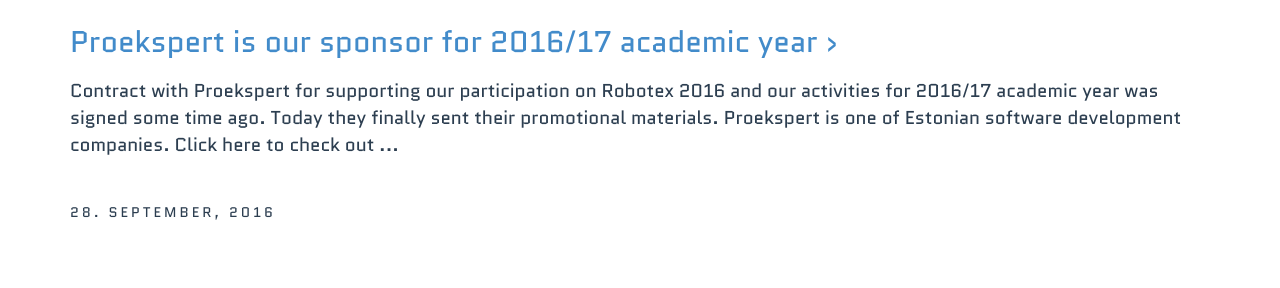
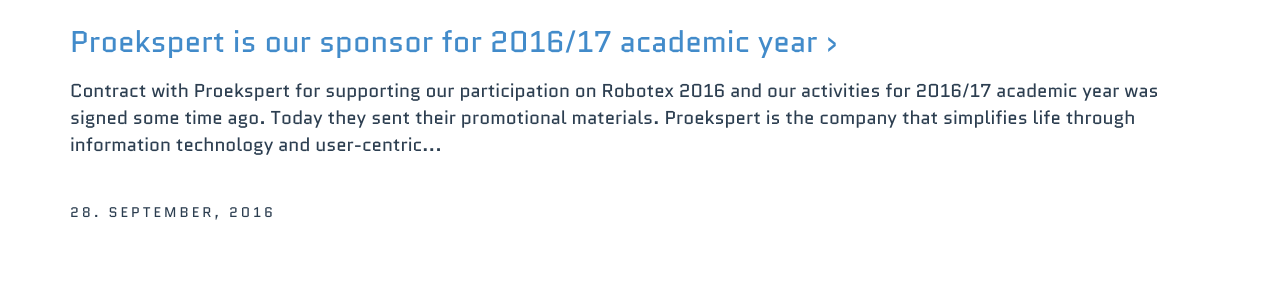
Before and after one commit to plaes/eik-robo.github.io, a Jekyll site: the page built from index.html, in a window 1280 px wide. Shown: the part 419-707 px from the top of the page. Built offline with Jekyll 4.4.1, drawn with Linux system fonts in a browser that asks for light colours; nearby versions of some CDN libraries; library files that are not in the unit come from our copies; the list of posts is cut into pages by our own code.

Commit message:
Proekspert promo corrections

```diff
--- a/_posts/2016-10-24-proekspert-sponsor.md
+++ b/_posts/2016-10-24-proekspert-sponsor.md
@@ -9,7 +9,7 @@
 Contract with Proekspert for supporting our
 participation on [Robotex 2016](http://www.robotex.ee/)
 and our activities for 2016/17 academic year was signed some time ago.
-Today they finally sent their promotional materials.
+Today they sent their promotional materials.
 
 
 <video controls autoplay style="max-width:100%;max-height:100%; display:block;" loop>
@@ -18,7 +18,7 @@
   <source src="http://193.40.194.202/proekspert/proekspert_loop_no_audio.webm" type="video/webm">
 </video>
 
+Proekspert is the company that simplifies life through information technology and user-centric design. Our tasks involve loading machines with intelligence and mixing high-end design with the utmost usability. We focus on securely interconnected smart devices, machines and robots, their human interfaces, and intelligent automation. We are technology experts and product development partners in these areas. We develop ideas into finished commercial products.
 
-Proekspert is one of Estonian software development companies.
 Click [here](https://www.proekspert.ee/join-us) to check out career
 opportunities at Proekspert.
```
